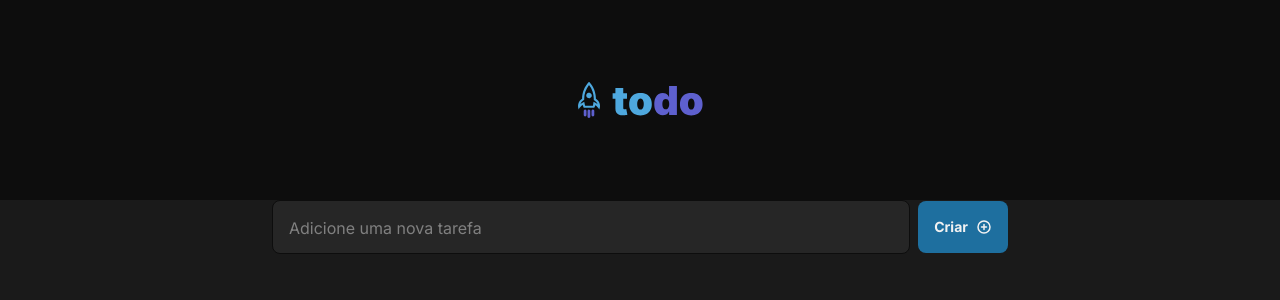
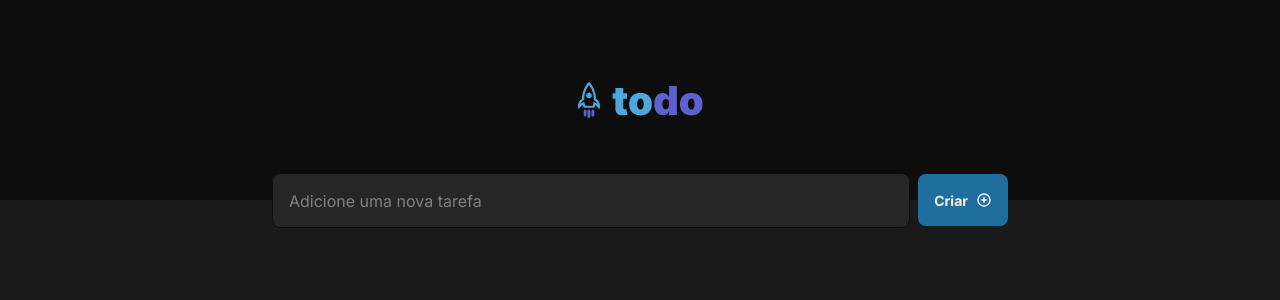
Before and after one commit to lucaslozz/todo-list, a React (Vite) app: page / in a window 1280 px wide. Shown: the top 300 px of the page. Built offline with nearby package versions, Linux system fonts and the light colour scheme.

Commit message:
sobe barra de input

```diff
--- a/src/components/Input.module.css
+++ b/src/components/Input.module.css
@@ -1,6 +1,8 @@
 .formContainer{
   display: flex;
   padding: 0;
+  position: relative;
+  top: -1.68rem;
   gap: 0.5rem;
   margin-right:auto;
   margin-left: auto;
```
